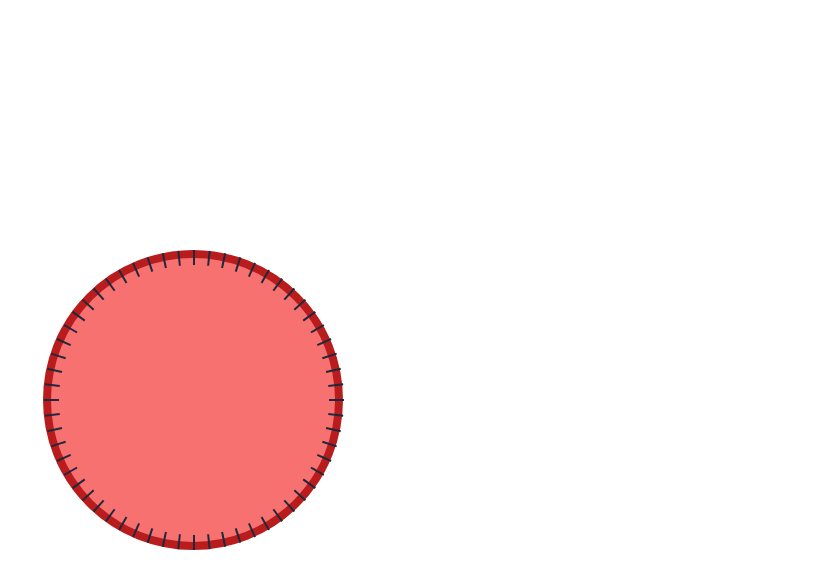
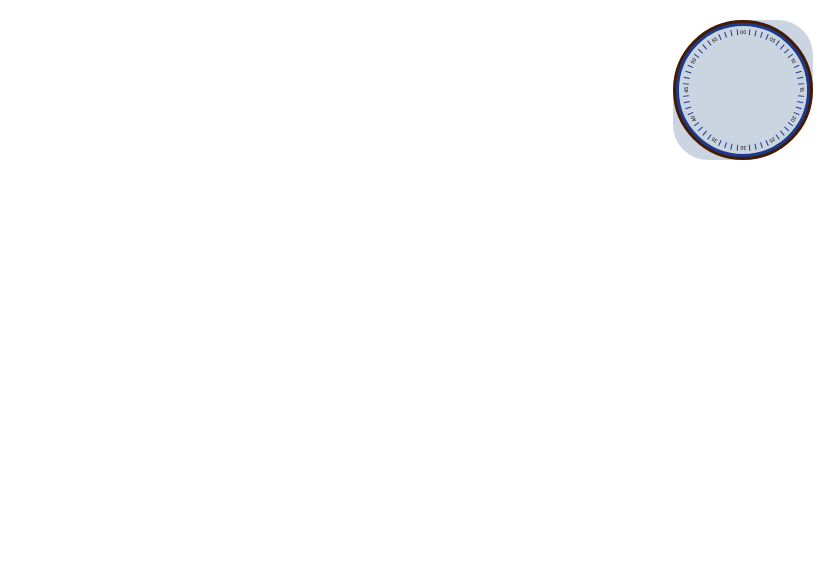
Before and after one commit to Volodymyr-Bezyk/clock, a Next.js app: page / in a window 1280 px wide. Shown: the top 588 px of the page, without its empty margins (447-1280 px from the left). Built offline with nearby package versions, Linux system fonts and the light colour scheme.

Commit message:
add seconds circle

```diff
--- a/app/globals.css
+++ b/app/globals.css
@@ -2,16 +2,6 @@
 @tailwind components;
 @tailwind utilities;
 
-.diallines {
-  /* position: absolute; */
-  /* z-index: 2; */
-  /* width: 2px; */
-  /* height: 15px; */
-  background: #666;
-  /* left: 50%; */
-  /* margin-left: -1px; */
-  /* transform-origin: 50% 150px; */
-}
 .diallines:nth-of-type(5n) {
   /* position: absolute;
   z-index: 2;
@@ -23,26 +13,9 @@
   transform-origin: 50% 150px; */
 }
 
-.triangle-border {
-  position: relative;
-  width: 0;
-  height: 0;
-  left: 50%;
-  /* transform: translateX(-50%) rotate(180deg); */
-  border-style: solid;
-  border-width: 0 15px 150px 15px;
-  border-color: transparent transparent #fff transparent;
+.numbers-hide {
+  display: none;
 }
-
-.triangle-border::before {
-  /* content: "";
-  position: absolute;
-  left: -120px;
-  top: -12px;
-  width: 0;
-  z-index: -1;
-  height: 0;
-  border-style: solid;
-  border-width: 0 120px 120px 120px;
-  border-color: transparent transparent teal transparent; */
+.numbers-show {
+  display: block;
 }
--- a/app/page.tsx
+++ b/app/page.tsx
@@ -1,45 +1,50 @@
 import classNames from "classnames";
-import { transform } from "next/dist/build/swc";
 
 export default function Home() {
   const diallines = [];
-
-  // for (let index = 0; index < 60; index += 1) {
-  //   // const diallinesStyle = classNames("diallines", {
-  //   //   "rotate-[]": index,
-  //   // });
-  //   const element = (
-  //     <div className={`diallines rotate-[${6 * index}deg]`}></div>
-  //   );
-  //   diallines.push(element);
-  // }
-
   for (let i = 0; i < 60; i += 1) {
     diallines.push(i);
   }
+
   return (
-    <div className=" min-h-screen flex items-center justify-center">
-      <div className=" rounded-[50%] h-[300px] w-[300px] bg-red-400 border-8 border-red-700 relative">
+    <div className=" min-h-screen flex items-start justify-end px-5 py-5">
+      <div
+        className={`rounded-[50%_25%] h-[140px] w-[140px] bg-slate-300 relative`}
+      >
         {diallines.map((i, idx) => {
-          const rotation = `rotate-[${6 * idx}deg]`;
-          // const rotation = `rotate-[10deg]`;
+          const diallineStyle = classNames(
+            "origin-[50%_61px] mt-[9px] ml-[-0.5px] left-1/2 w-[1px] h-[6px] z-[2] absolute bg-blue-900",
+            "after:content-[''] after:absolute after:top-0 after:right[-6px] after:rotate-[3deg] after:block after:z-[-1]",
+            "after:h-[4.5px] after:w-[8px] after:bg-black after:rounded-[0_25%_25%_0] after:-mt-[7px] after:bg-blue-900",
+            {
+              "bg-transparent": i === 0 || i % 5 === 0,
+            }
+          );
 
-          const diallineStyle = classNames(
-            `${rotation} origin-[50%_150px] mt-[-8px] left-1/2 w-[2px] h-[15px] z-[2] absolute bg-slate-800 `
-          );
+          const numbersStyle = classNames("numbers-hide text-[5px]", {
+            "numbers-show text-center -ml-[2.5px]": i === 0 || i % 5 === 0,
+          });
           return (
             <div
               key={idx}
               style={{ transform: `rotate(${i * 6}deg)` }}
               className={diallineStyle}
-            ></div>
+            >
+              <div className={numbersStyle}>
+                {i.toString().padStart(2, "0")}
+              </div>
+            </div>
           );
         })}
-
-        {/* <div className="triangle-border  ">
-          <div className=" bg-black"></div>
-        </div> */}
+        <div
+          className=" relative w-full h-full rounded-[50%] border-[3px] border-amber-950 z-10
+        before:absolute before:content-[''] before:h-[128px] before:w-[128px] before:rounded-[50%] before:border-2 before:border-slate-300
+        before:top-[3px] before:left-[3px] before:z-10 before:block
+        "
+        ></div>
       </div>
     </div>
   );
 }
+
+// before:border-[2px] before:border-amber-950 before:rounded-[50%] before:block before:z-20
```
